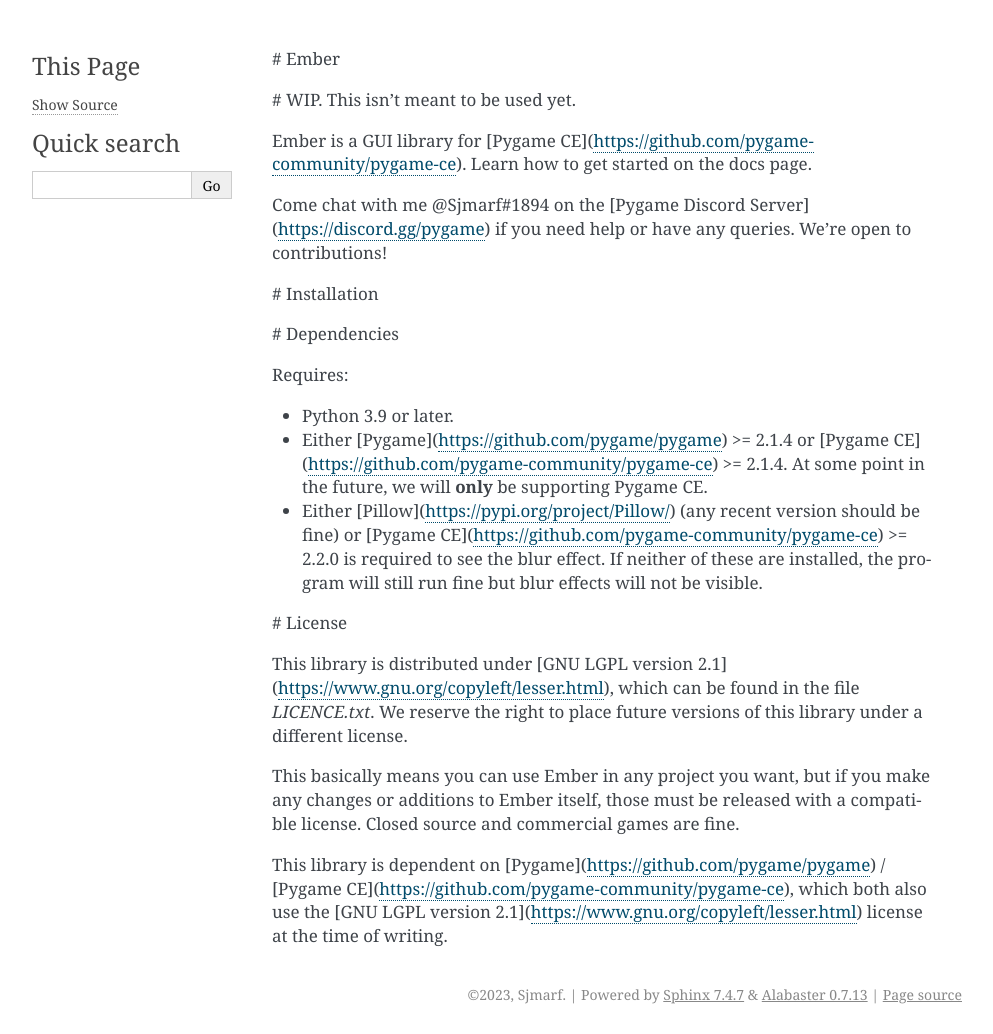
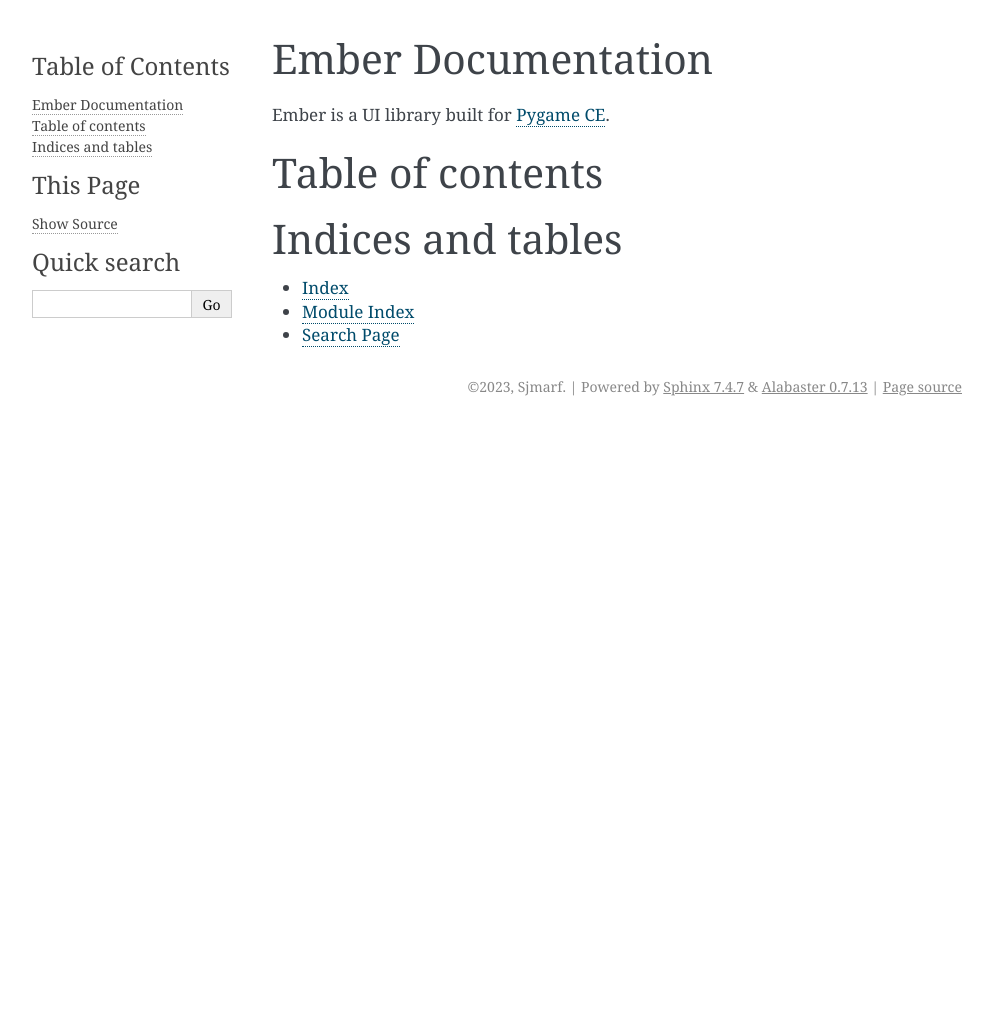
Before and after one commit to Sjmarf/ember, a Sphinx documentation site: the page built from docs/index.rst, in a window 1280 px wide. Shown: the whole page, without its empty margins (148-1141 px from the left). Built offline with Sphinx 7.4.7, drawn with Linux system fonts in a browser that asks for light colours; after the commit the page ends 900 px from its top, so only the background shows below that.

```diff
--- a/docs/index.rst
+++ b/docs/index.rst
@@ -1,27 +1,24 @@
-# Ember
+.. ember documentation master file, created by
+   sphinx-quickstart on Sat Apr  1 11:59:30 2023.
+   You can adapt this file completely to your liking, but it should at least
+   contain the root `toctree` directive.
 
-# WIP. This isn't meant to be used yet.
+Ember Documentation
+===================================================
 
-Ember is a GUI library for [Pygame CE](https://github.com/pygame-community/pygame-ce). Learn how to get started on the docs page.
+Ember is a UI library built for `Pygame CE <https://github.com/pygame-community/pygame-ce>`_.
 
-Come chat with me @Sjmarf#1894 on the [Pygame Discord Server](https://discord.gg/pygame) if you need help or have any queries. We're open to contributions!
 
-# Installation
+Table of contents
+=================================
 
-# Dependencies
+.. toctree::
+   :maxdepth: 2
 
-Requires:
 
-- Python 3.9 or later.
+Indices and tables
+==================
 
-- Either [Pygame](https://github.com/pygame/pygame) >= 2.1.4 or [Pygame CE](https://github.com/pygame-community/pygame-ce) >= 2.1.4. At some point in the future, we will **only** be supporting Pygame CE.
-
-- Either [Pillow](https://pypi.org/project/Pillow/) (any recent version should be fine) or [Pygame CE](https://github.com/pygame-community/pygame-ce) >= 2.2.0 is required to see the blur effect. If neither of these are installed, the program will still run fine but blur effects will not be visible.
-
-# License
-
-This library is distributed under [GNU LGPL version 2.1](https://www.gnu.org/copyleft/lesser.html), which can be found in the file `LICENCE.txt`. We reserve the right to place future versions of this library under a different license.
-
-This basically means you can use Ember in any project you want, but if you make any changes or additions to Ember itself, those must be released with a compatible license. Closed source and commercial games are fine.
-
-This library is dependent on [Pygame](https://github.com/pygame/pygame) / [Pygame CE](https://github.com/pygame-community/pygame-ce), which both also use the [GNU LGPL version 2.1](https://www.gnu.org/copyleft/lesser.html) license at the time of writing.
+* :ref:`genindex`
+* :ref:`modindex`
+* :ref:`search`
```
